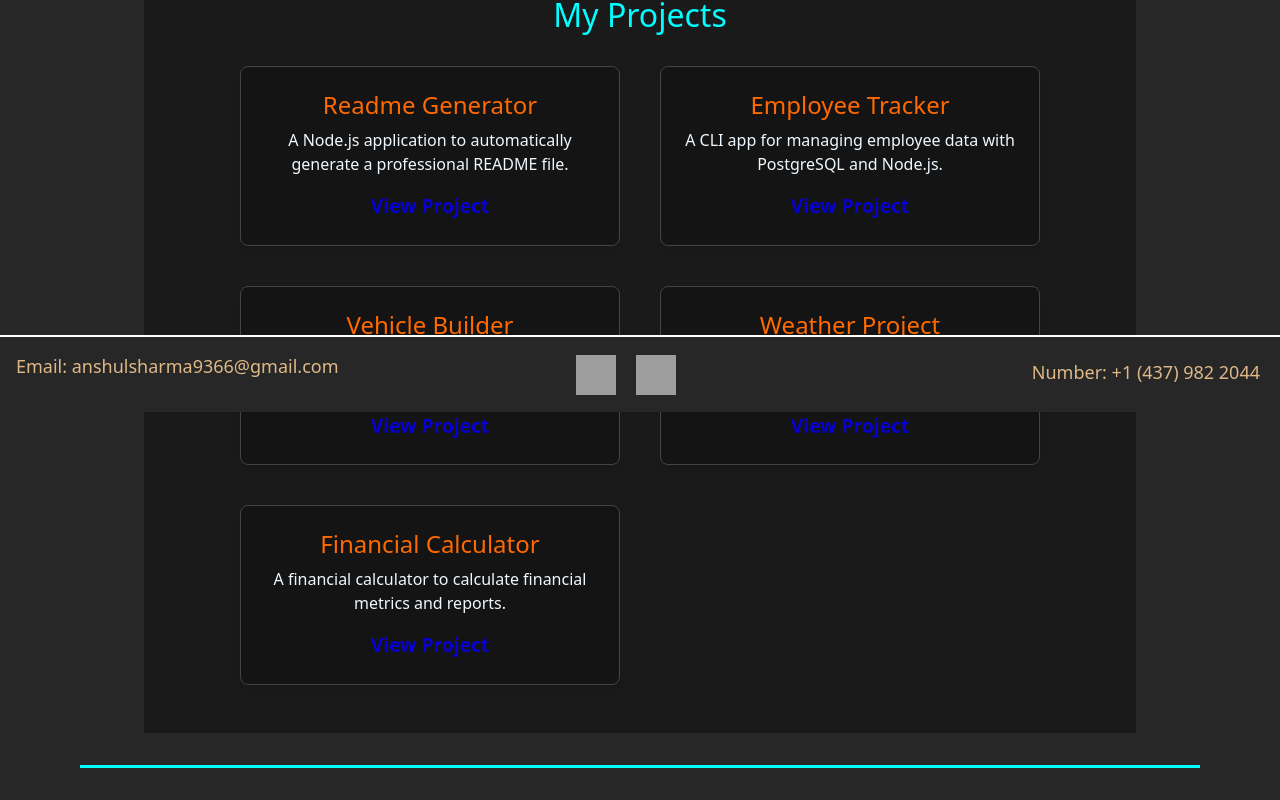
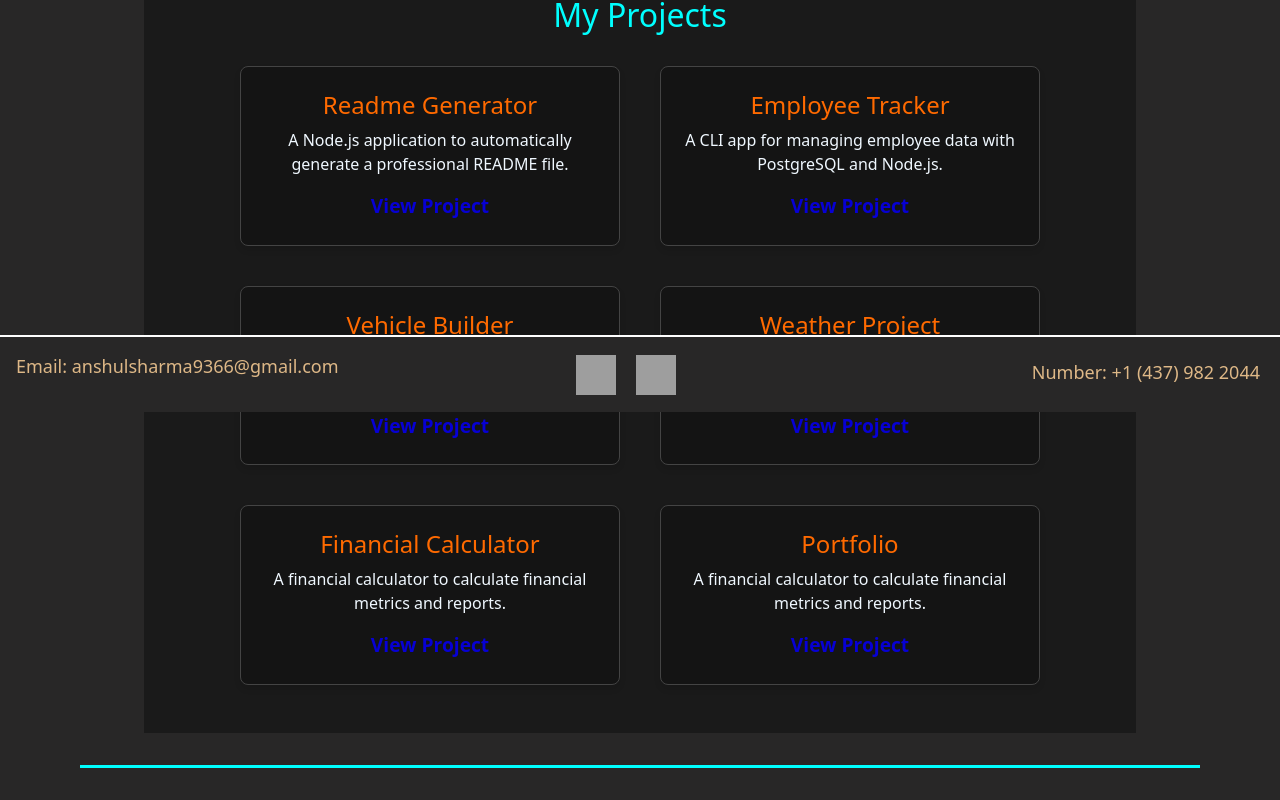
Before and after one commit to Anshul1555/Portfolio, a React (Vite) app: page / in a window 1280 px wide. Shown: the part 388-1188 px from the top of the page. Built offline with nearby package versions, Linux system fonts and the light colour scheme; grey boxes are pictures that could not be loaded.

Commit message:
Update Projects.jsx

```diff
--- a/src/pages/Projects.jsx
+++ b/src/pages/Projects.jsx
@@ -33,6 +33,12 @@ const projects = [
     description: 'A financial calculator to calculate financial metrics and reports.',
     link: 'https://github.com/Anshul1555/financial-calculator.git',
   },
+  {
+    id: 6,
+    title: 'Portfolio',
+    description: 'A financial calculator to calculate financial metrics and reports.',
+    link: 'https://github.com/Anshul1555/financial-calculator.git',
+  },
 ];
 
 const Projects = () => {
```
